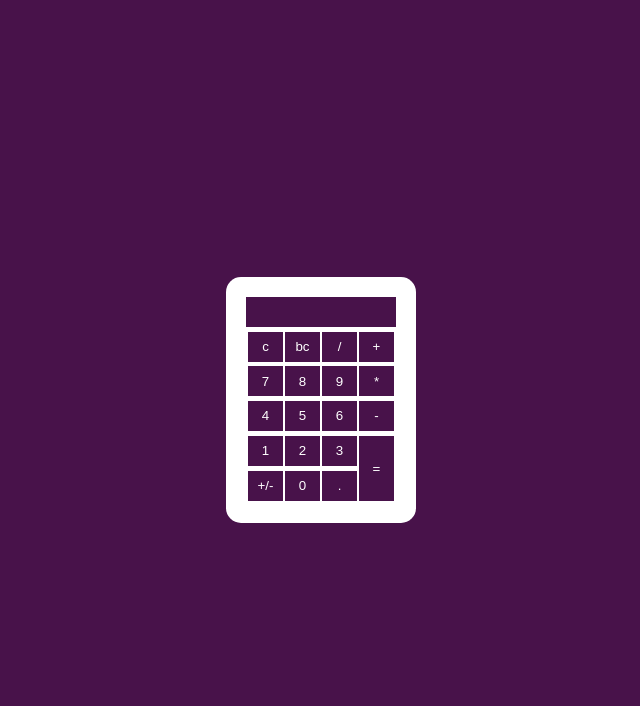
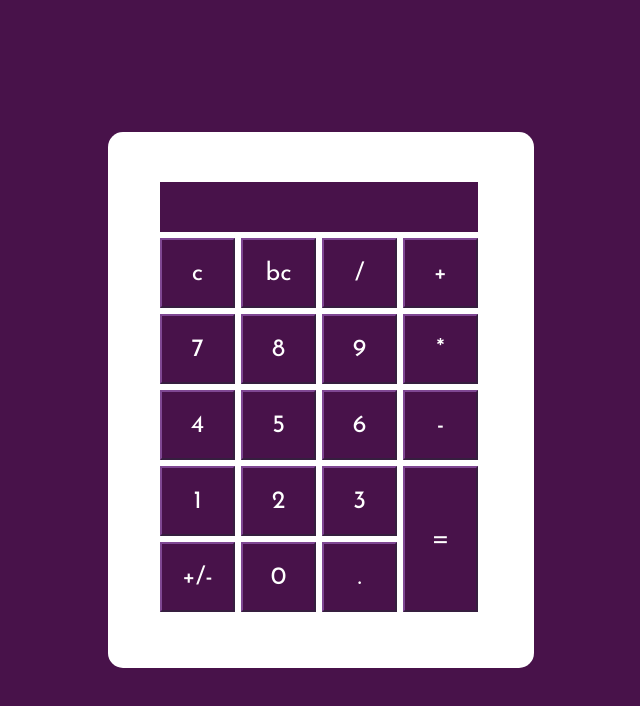
Before and after one commit to LeoLBaima/Caculadora_JS, a plain HTML site: page index.html in a window 1280 px wide. Shown: the whole page, without its empty margins (319-959 px from the left). Drawn offline with Linux system fonts and the light colour scheme.

Commit message:
Fixed some UI css stuff

```diff
--- a/app.js
+++ b/app.js
@@ -14,7 +14,7 @@ function numero(n){
 
 
 function clear() {
-    document.getElementById('visor').innerText = ' '
+    document.getElementById('visor').innerText = ''
 }
 
 function somar(){
--- a/index.css
+++ b/index.css
@@ -1,9 +1,10 @@
+
 *{
     margin:0;
     padding:0;
     box-sizing: border-box;
+    font-family: Josefin Sans;
 }
-
 
 body{
     background-color: #48124A;
@@ -16,28 +17,38 @@ body{
 
 .calculadora{
     background-color: #fff;
-    padding: 20px;
+    padding: 50px;
     border-radius: 15px;
-    font-size: 25px;
     text-align: center;
 }
 
 .button{
-    width: 35px;
-    height: 30px;
+    width: 75px;
+    height: 70px;
     cursor: pointer;
-    border: none;
     background-color: #48124A;
+    border-width: 2px;
+    border-color: #7F4793;
+    font-size: 25px;
     color: #fff;
+    margin-right: 4px;
+    margin-bottom: 4px;
 }
 
 .button:hover{
     background-color: #8a2be2;
 }
 
-#resp{
-    width: 150px;
-    height: 30px;
+.display{
+    width: 318px;
+    height: 50px;
     background-color: #48124A;
     color: #fff;
+    margin-left: 2px;
+    margin-bottom: 4px;
+    font-size: 35px;
 }
+.display label {
+    border-width: 2px;
+    border-color: #7F4793;
+}
--- a/index.html
+++ b/index.html
@@ -7,10 +7,14 @@
     <link rel="stylesheet" href="index.css">
     <script src="app.js"></script>
     <title>Calc Verdansk</title>
+
+    <link rel="preconnect" href="https://fonts.gstatic.com">
+    <link href="https://fonts.googleapis.com/css2?family=Josefin+Sans:wght@400;500&display=swap" rel="stylesheet">
+
 </head>
 <body>
     <div class="calculadora">
-        <p id="resp" ><label id="visor"></label></p>
+        <p class="display" id="resp"><label id="visor"></label></p>
         <table>
             <tr>
                 <td><button class="button" onclick="window.location.reload()">c</button></td>
@@ -34,7 +38,7 @@
                 <td><button class="button" onclick="numero(1)">1</button></td>
                 <td><button class="button" onclick="numero(2)">2</button></td>
                 <td><button class="button" onclick="numero(3)">3</button></td>
-                <td rowspan = "2"><button class="button" style="height: 65px; margin-top: 3px;" onclick="result()">=</button></td>
+                <td rowspan = "2"><button class="button" style="height: 146px;" onclick="result()">=</button></td>
             </tr>
             <tr>
                 <td><button class="button" onclick="sinal()">+/-</button></td>
```
